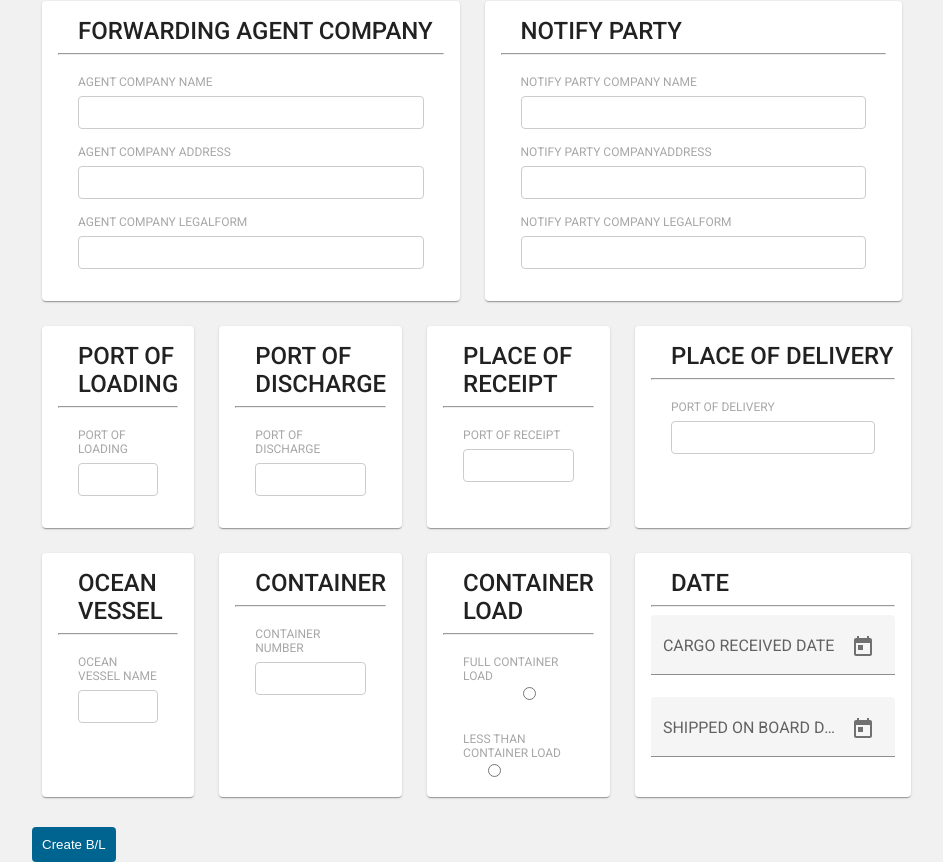
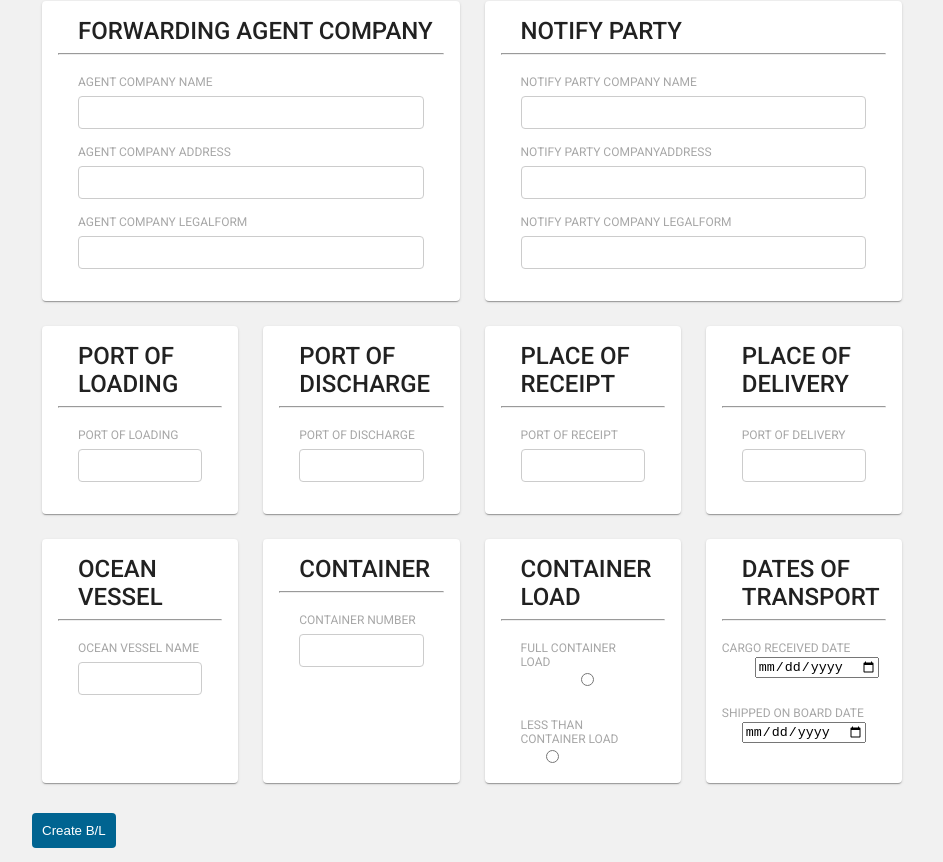
Before and after one commit to eCONBiL/frontendWebUI, an Angular app in the folder eCONBiL/: page /newBillOfLading in a window 1280 px wide. Shown: the part 953-1815 px from the top of the page, without its empty margins (168-1111 px from the left). Built offline with nearby package versions, Linux system fonts and the light colour scheme.

Commit message:
newComponent

```diff
--- a/eCONBiL/src/app/new/new.component.css
+++ b/eCONBiL/src/app/new/new.component.css
@@ -10,6 +10,15 @@ input[type=text], select {
 input[type=text]:focus {
     outline: none;
     box-shadow: 0 0 5px lightgrey;
+}
+
+input[type=date]{
+    outline: none;
+    margin-left: 20px;
+}
+
+input#cargoRDate {
+    margin-left: 33px;
 }
 
 #fcl{
--- a/eCONBiL/src/app/new/new.component.html
+++ b/eCONBiL/src/app/new/new.component.html
@@ -581,22 +581,27 @@
 
 
   <mat-card class="containerload">
-    <mat-card-title>DATE</mat-card-title>
+    <mat-card-title>DATES OF TRANSPORT</mat-card-title>
     <hr>
-    <mat-form-field appearance="fill" class="example-form-field">
+    <label for="cargoRDate">CARGO RECEIVED DATE</label>
+    <input type="date" id="cargoRDate" name="cargoRDate">
+    <!-- <mat-form-field appearance="fill" class="example-form-field">
       <mat-label>CARGO RECEIVED DATE</mat-label>
       <input matInput [matDatepicker]="datepicker">
       <mat-datepicker-toggle matSuffix [for]="datepicker"></mat-datepicker-toggle>
       <mat-datepicker #datepicker>
       </mat-datepicker>
-    </mat-form-field>
-    <mat-form-field appearance="fill" class="example-form-field">
+    </mat-form-field> -->
+    <!-- <mat-form-field appearance="fill" class="example-form-field">
       <mat-label>SHIPPED ON BOARD DATE</mat-label>
       <input matInput [matDatepicker]="datepicker2" >
       <mat-datepicker-toggle matSuffix [for]="datepicker2"></mat-datepicker-toggle>
       <mat-datepicker #datepicker2>
       </mat-datepicker>
-    </mat-form-field>
+    </mat-form-field> -->
+    <p>
+    <label for="shippedOBoard">SHIPPED ON BOARD DATE</label>
+    <input type="date" id="shippedOBoard" name="shippedOBoard">
   </mat-card>
 </div>
 <button type="submit" id="submit" (click)="addBL()">Create B/L</button>
```
